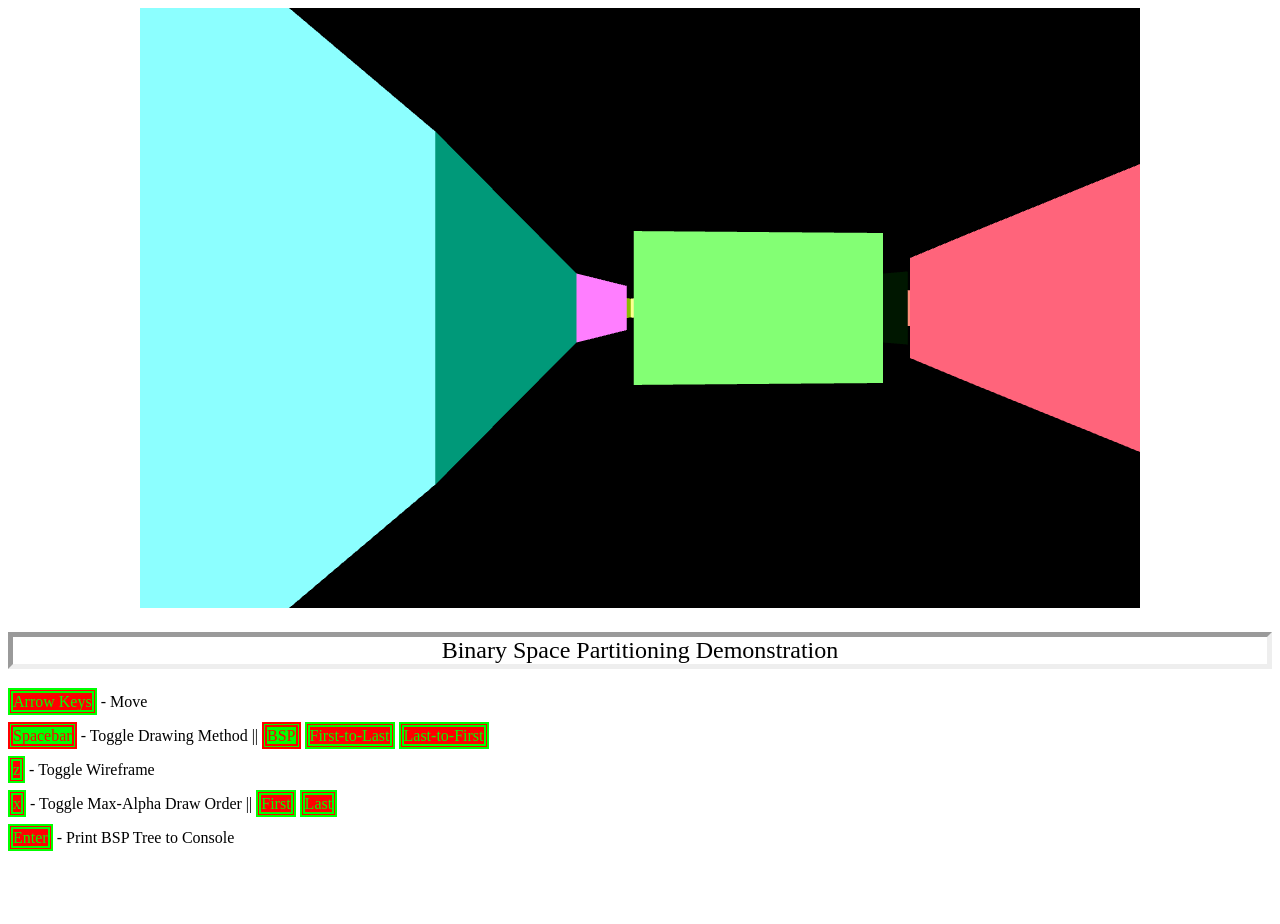
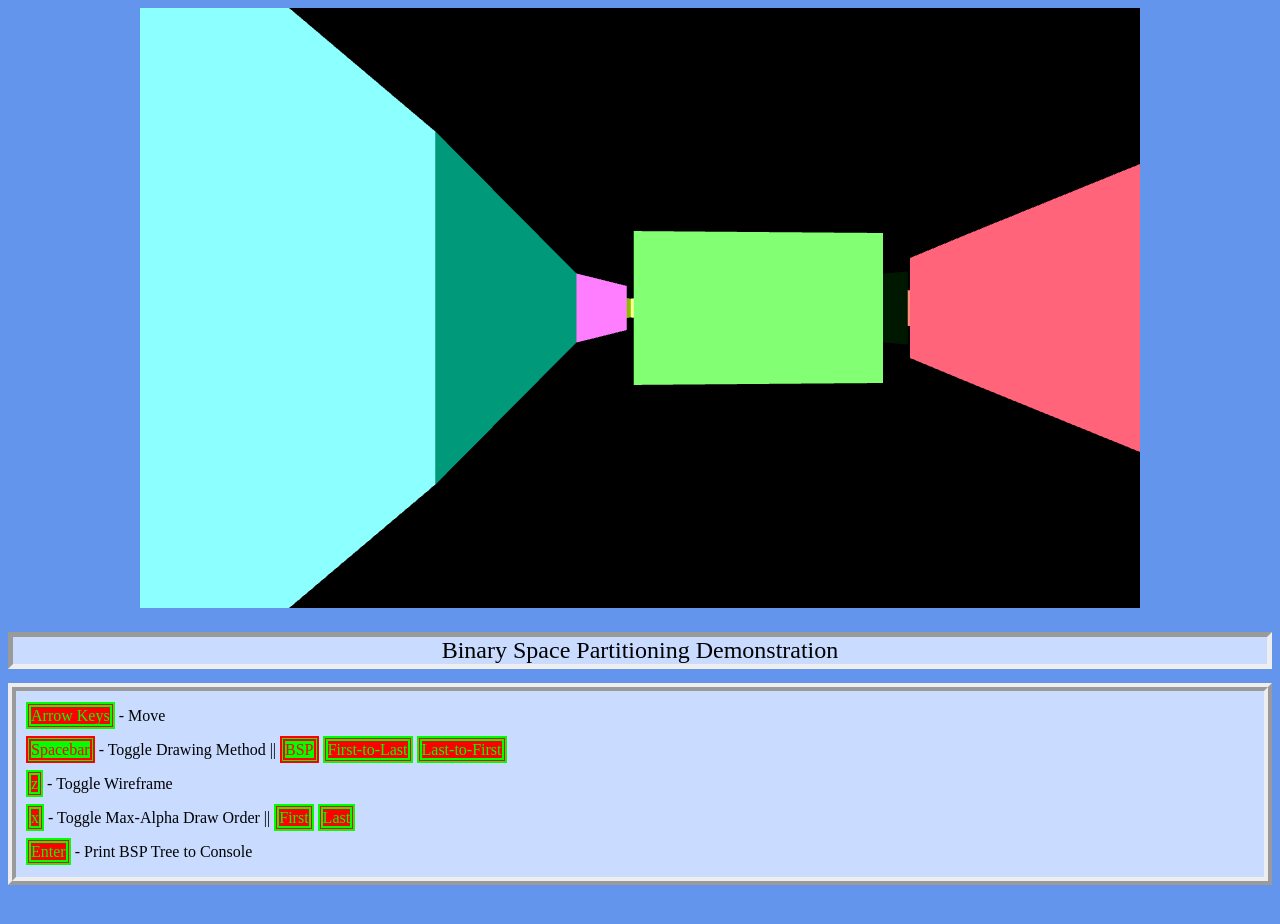
Before and after one commit to WilliamLewww/Mood-Web, a plain HTML site: page index.html in a window 1280 px wide. Shown: the top 924 px of the page. Drawn offline with Linux system fonts and the light colour scheme; animation ran at ten frames a second.

Commit message:
created background color

```diff
--- a/index.html
+++ b/index.html
@@ -5,16 +5,18 @@
     <title>Binary Space Partitioning</title>
     <link rel="stylesheet" href="style.css"/>
 </head>
-<body onload="initialize()">
+<body class="background-color" onload="initialize()">
 	<canvas id="glCanvas" width="1000" height="600">
         Your browser doesn't appear to support the HTML5 <code>&lt;canvas&gt;</code> element.
     </canvas>
     <p class="title-text">Binary Space Partitioning Demonstration</p>
-    <p><mark id="indicator-move" class="red">Arrow Keys</mark> - Move</p>
-    <p><mark class="green">Spacebar</mark> - Toggle Drawing Method || <mark id="indicator-method-bsp" class="green">BSP</mark> <mark id="indicator-method-first" class="red">First-to-Last</mark> <mark id="indicator-method-last" class="red">Last-to-First</mark></p>
-    <p><mark id="indicator-solid" class="red">z</mark> - Toggle Wireframe</p>
-    <p><mark id="indicator-order" class="red">x</mark> - Toggle Max-Alpha Draw Order || <mark id="indicator-order-first" class="red">First</mark> <mark id="indicator-order-last" class="red">Last</mark></p>
-    <p><mark id="indicator-print-bsp" class="red">Enter</mark> - Print BSP Tree to Console</p>
+    <div class="instruction-box">
+    <p class="instruction-text"><mark id="indicator-move" class="red">Arrow Keys</mark> - Move</p>
+    <p class="instruction-text"><mark class="green">Spacebar</mark> - Toggle Drawing Method || <mark id="indicator-method-bsp" class="green">BSP</mark> <mark id="indicator-method-first" class="red">First-to-Last</mark> <mark id="indicator-method-last" class="red">Last-to-First</mark></p>
+    <p class="instruction-text"><mark id="indicator-solid" class="red">z</mark> - Toggle Wireframe</p>
+    <p class="instruction-text"><mark id="indicator-order" class="red">x</mark> - Toggle Max-Alpha Draw Order || <mark id="indicator-order-first" class="red">First</mark> <mark id="indicator-order-last" class="red">Last</mark></p>
+    <p class="instruction-text"><mark id="indicator-print-bsp" class="red">Enter</mark> - Print BSP Tree to Console</p>
+    </div>
     <script src="src/engine.js"></script>
     <script src="src/shader_source.js"></script>
     <script src="src/geometry.js"></script>
--- a/style.css
+++ b/style.css
@@ -10,11 +10,27 @@ canvas {
 	visibility: hidden;
 }
 
+.background-color {
+	background-color: #6495ED;
+}
+
 .title-text {
 	font-size: 24px;
 	text-align: center;
 	border-width: 5px;
 	border-style: inset;
+	background-color: #c9dcff ;
+}
+
+.instruction-box {
+	border-style: ridge;
+	border-width: 8px;
+	margin-top: -10px;
+	background-color: #c9dcff ;
+}
+
+.instruction-text {
+	padding-left: 10px;
 }
 
 mark.green {
```
